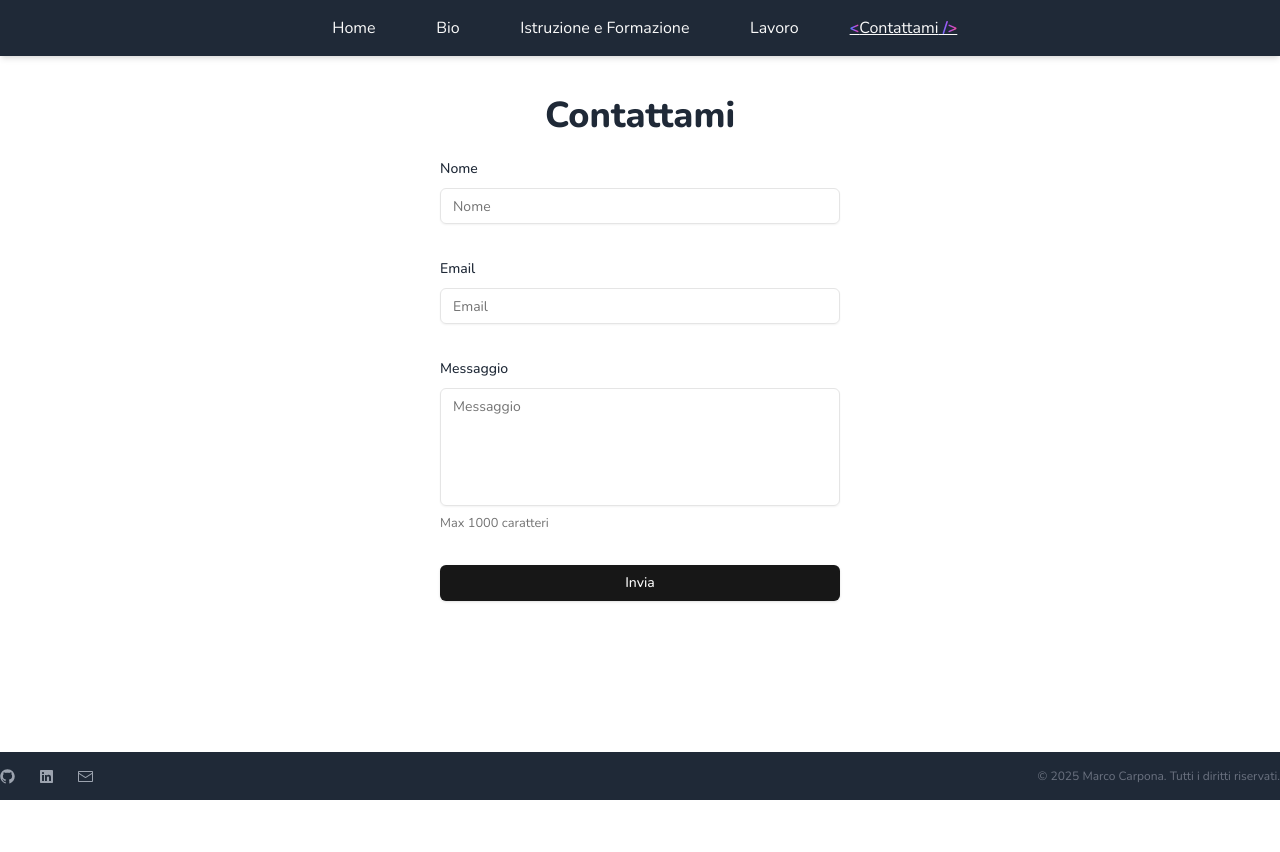
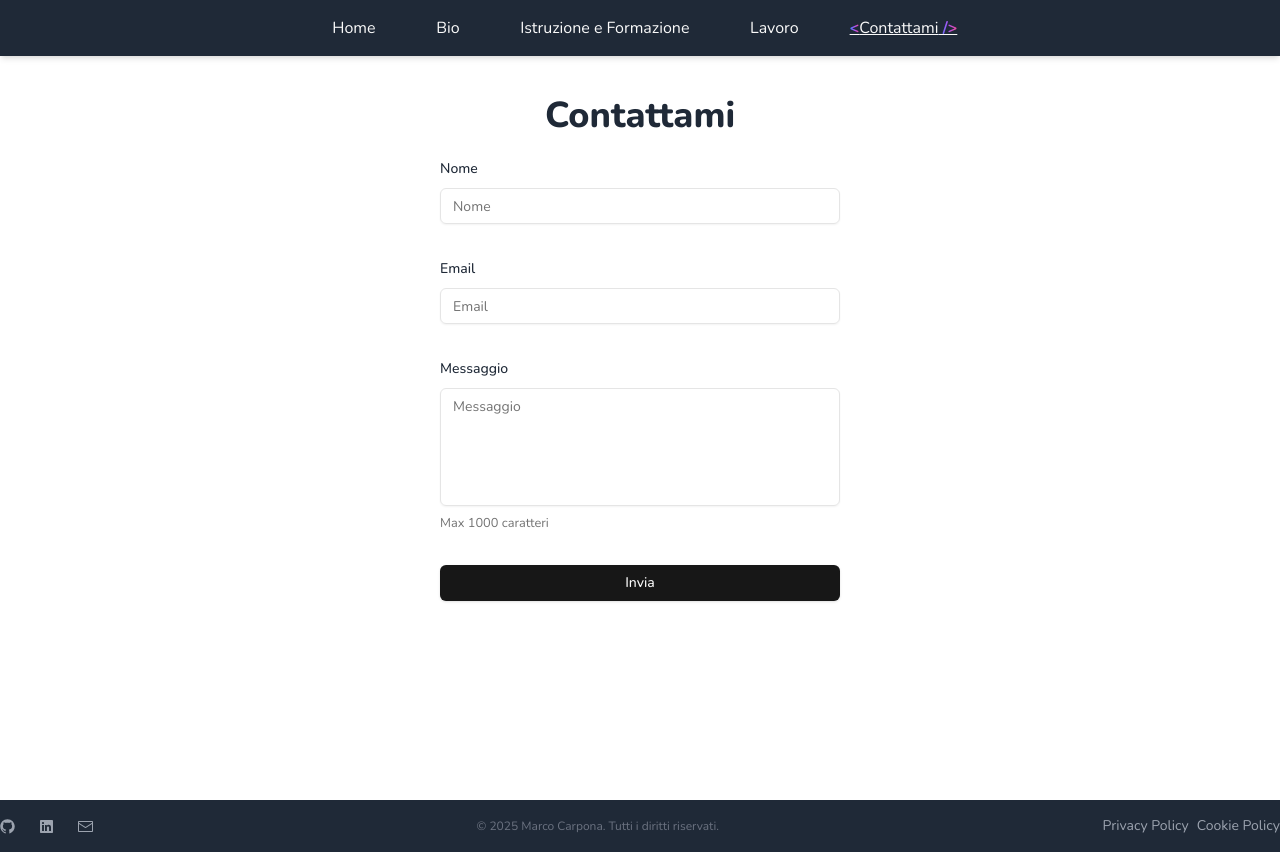
Before and after one commit to MarcoCarpo/portfolio-marco, a Next.js app: page /contact-me in a window 1280 px wide. Before the commit the page ends 800 px from the top, so only its background shows below. Built offline with nearby package versions, Linux system fonts and the light colour scheme; no server answers.

Commit message:
Add iubenda

```diff
--- a/app/globals.css
+++ b/app/globals.css
@@ -109,3 +109,7 @@ body {
 .animate-wave {
   animation: wave 2s infinite;
 }
+
+.iub__us-widget {
+  @apply bg-gray-800 text-foreground;
+}
--- a/app/layout.tsx
+++ b/app/layout.tsx
@@ -5,6 +5,7 @@ import Navbar from '@/components/Navbar';
 import { Toaster } from 'sonner';
 import Footer from '@/components/Footer';
 import { Analytics } from '@vercel/analytics/react';
+import Script from 'next/script';
 
 const nunito = Nunito({
   subsets: ['latin'],
@@ -22,11 +23,27 @@ export default function RootLayout({
 }>) {
   return (
     <html lang="en">
-      <body className={`${nunito.className} antialiased min-h-screen flex flex-col`}>
-        <Navbar />
-        {children}
-        <Toaster />
-        <Analytics />
+      <Script id="csConfig" type="text/javascript">
+        {
+          'var _iub = _iub || [];_iub.csConfiguration = {"siteId":3885782,"cookiePolicyId":67997868,"lang":"it","storage":{"useSiteId":true}};'
+        }
+      </Script>
+
+      <Script
+        type="text/javascript"
+        src={`https://cs.iubenda.com/autoblocking/${process.env.NEXT_PUBLIC_SITE_ID}.js`}
+      ></Script>
+      <Script type="text/javascript" src="//cdn.iubenda.com/cs/gpp/stub.js"></Script>
+      <Script type="text/javascript" src="//cdn.iubenda.com/cs/iubenda_cs.js" async></Script>
+      <Script src="https://cdn.iubenda.com/iubenda.js" />
+
+      <body className={`${nunito.className} antialiased flex flex-col`}>
+        <div className="min-h-screen">
+          <Navbar />
+          {children}
+          <Toaster />
+          <Analytics />
+        </div>
         <Footer />
       </body>
     </html>
--- a/components/Footer.tsx
+++ b/components/Footer.tsx
@@ -1,4 +1,5 @@
 import { data } from '@/data';
+
 import { getCurrentYear } from '@/lib/utils';
 import { EnvelopeClosedIcon, GitHubLogoIcon, LinkedInLogoIcon } from '@radix-ui/react-icons';
 
@@ -39,6 +40,22 @@ const Footer = () => {
         <p className="text-xs text-gray-500">
           © {getCurrentYear()} {data.name}. Tutti i diritti riservati.
         </p>
+        <span className="flex gap-2">
+          <a
+            href="https://www.iubenda.com/privacy-policy/67997868"
+            className="iubenda-white iubenda-noiframe iubenda-embed iubenda-noiframe "
+            title="Privacy Policy "
+          >
+            Privacy Policy
+          </a>
+          <a
+            href="https://www.iubenda.com/privacy-policy/67997868/cookie-policy"
+            className="iubenda-white iubenda-noiframe iubenda-embed iubenda-noiframe"
+            title="Cookie Policy"
+          >
+            Cookie Policy
+          </a>
+        </span>
       </div>
     </footer>
   );
--- a/components/Navbar.tsx
+++ b/components/Navbar.tsx
@@ -5,6 +5,8 @@ import clsx from 'clsx';
 import Link from 'next/link';
 import { usePathname } from 'next/navigation';
 import React from 'react';
+
+var _iub = _iub || [];
 
 const Navbar = () => {
   const path = usePathname();
--- a/features/contact-me/components/ContactMeForm/ContactMeForm.tsx
+++ b/features/contact-me/components/ContactMeForm/ContactMeForm.tsx
@@ -34,7 +34,10 @@ const ContactMeForm = () => {
 
   return (
     <Form {...form}>
-      <form onSubmit={form.handleSubmit(onSubmit)} className="space-y-8 min-w-[400px] text-left">
+      <form
+        onSubmit={form.handleSubmit(onSubmit)}
+        className="space-y-8 min-w-[400px] max-w-xl text-left mx-auto"
+      >
         <FormField
           disabled={form.formState.isSubmitting}
           control={form.control}
```
